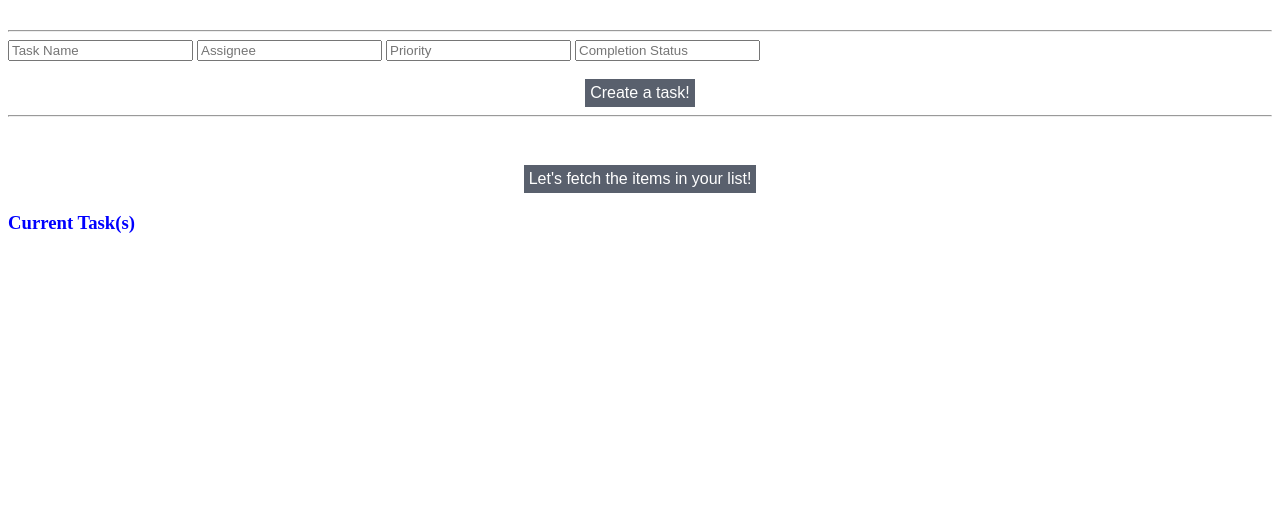
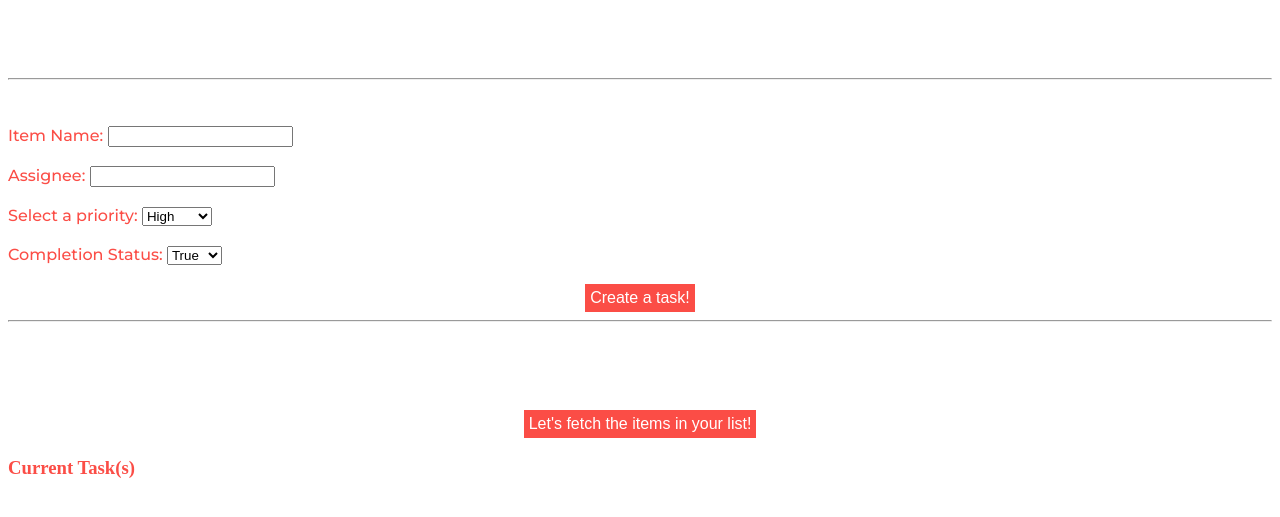
Before and after one commit to rtanner0150/To-Do-List-REST, a website: page public/index.html in a window 1280 px wide. Shown: the part 147-664 px from the top of the page. Drawn offline with nearby package versions, Linux system fonts and the light colour scheme; a web font is replaced by a local one.

Commit message:
Bug Fix for POST
also added aesthetic

```diff
--- a/public/CSS/index.css
+++ b/public/CSS/index.css
@@ -8,7 +8,7 @@
     text-align: center;
 }
 .button{
-    background-color: #59606d;
+    background-color: #fb4d46;
     border: none;
     color: #ffffff;
     padding: 5px;
@@ -38,6 +38,16 @@
     }
 }
 #myList{
-    color:blue;
+    color: #fb4d46;
     padding: 40px 0 40px 0;
 }
+li{
+    color: #59606d;
+    font-family: 'Montserrat', sans-serif;
+}
+
+.updateItem{
+    font-family: 'Montserrat', sans-serif;
+    color: #fb4d46;
+    padding: 40px 0 40px 0;
+}
--- a/public/index.html
+++ b/public/index.html
@@ -14,6 +14,8 @@
     <link rel="icon" type="image/png" href="imgs/favicon.png">
     <link rel="preconnect" href="https://fonts.gstatic.com">
     <link href="https://fonts.googleapis.com/css2?family=Andika+New+Basic&display=swap" rel="stylesheet">
+    <link rel="preconnect" href="https://fonts.gstatic.com">
+    <link href="https://fonts.googleapis.com/css2?family=Montserrat:wght@500&display=swap" rel="stylesheet">
 
 </head>
 
@@ -44,24 +46,34 @@
             <div class="col-md-offset-1 col-md-11">
                 <div class="updateItem">
                     <hr>
-                    <form>
-                        <input id="itemName" type="text" placeholder="Task Name">
-                        <input id="assignee" type="text" placeholder="Assignee">
-                        <input list="itemPriority" placeholder="Priority">
-                        <datalist id="itemPriority">
-                        <option value="High">
-                        <option value="Medium">
-                        <option value="Low">
-                        </datalist>
-                        <input list="completed" placeholder="Completion Status">
-                        <datalist id="completed">
-                            <option value="true">
-                            <option value="false">
-                        </datalist>
+
+                        <br>
+                        <br>
+                        <label for="itemName">Item Name: </label>
+                        <input id="itemName" type="text">
+                        <br>
+                        <br>
+                        <label for="assignee">Assignee: </label>
+                        <input id="assignee" type="text">
+                        <br>
+                        <br>
+                        <label for="itemPriority">Select a priority: </label>
+                        <select id="itemPriority">
+                        <option value="High">High</option>
+                        <option value="Medium">Medium</option>
+                        <option value="Low">Low</option>
+                        </select>
+                        <br>
+                        <br>
+                        <label for="completed">Completion Status: </label>
+                        <select id="completed">
+                            <option value="true">True</option>
+                            <option value="false">False</option>
+                            </select>
                         <br>
                         <br>
                         <button class="button" onclick="postItem()">Create a task!</button>
-                    </form>
+
                     <hr>
                 </div>
                 <div id="myList">
--- a/server.js
+++ b/server.js
@@ -83,7 +83,6 @@ app.post('/postItem', (request, res) => {
     if(error){
       res.sendStatus(500);
       return console.error(error)
-
     };
     return node;
   })
```
